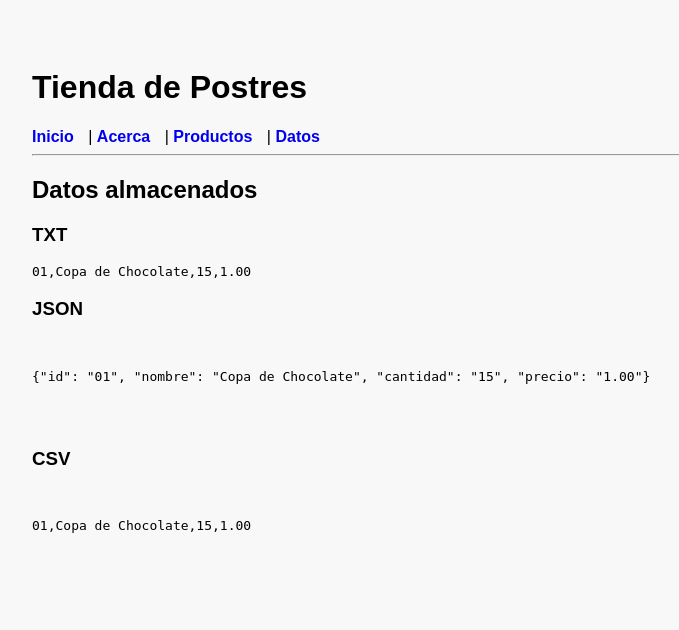
After one commit to Narcisa12-a/Desarrollo-app-web-Proyecto-2526, a Flask app: page /datos in a window 1280 px wide. The commit adds this page. Shown: the top 630 px of the page, without its empty margins (16-695 px from the left). Run offline with Flask 3, Linux system fonts and the light colour scheme.

Commit message:
Semana 12 mejorado

```diff
--- a/Proyecto_postres/app.py
+++ b/Proyecto_postres/app.py
@@ -1,11 +1,25 @@
 from flask import Flask, render_template, request, redirect
-import sqlite3
-from inventario.bd import crear_tabla
+from flask_sqlalchemy import SQLAlchemy
+import json
+import csv
 
 app = Flask(__name__)
 
-# Crear la base de datos si no existe
-crear_tabla()
+# configuración base de datos
+app.config['SQLALCHEMY_DATABASE_URI'] = 'sqlite:///inventario.db'
+app.config['SQLALCHEMY_TRACK_MODIFICATIONS'] = False
+
+db = SQLAlchemy(app)
+
+# MODELO PRODUCTO
+class Producto(db.Model):
+    id = db.Column(db.Integer, primary_key=True)
+    nombre = db.Column(db.String(100))
+    cantidad = db.Column(db.Integer)
+    precio = db.Column(db.Float)
+
+with app.app_context():
+    db.create_all()
 
 # PAGINA PRINCIPAL
 @app.route("/")
@@ -20,12 +34,8 @@ def about():
 # MOSTRAR PRODUCTOS
 @app.route("/productos")
 def productos():
-    conexion = sqlite3.connect("inventario.db")
-    cursor = conexion.cursor()
-    cursor.execute("SELECT * FROM productos")
-    lista_productos = cursor.fetchall()
-    conexion.close()
-    return render_template("productos.html", productos=lista_productos)
+    productos = Producto.query.all()
+    return render_template("productos.html", productos=productos)
 
 # AGREGAR PRODUCTO
 @app.route("/agregar", methods=["GET","POST"])
@@ -35,22 +45,48 @@ def agregar():
         nombre = request.form["nombre"]
         cantidad = request.form["cantidad"]
         precio = request.form["precio"]
-        conexion = sqlite3.connect("inventario.db")
-        cursor = conexion.cursor()
-        cursor.execute(
-            "INSERT INTO productos VALUES(?,?,?,?)",
-            (id, nombre, cantidad, precio)
+        producto = Producto(
+            id=id,
+            nombre=nombre,
+            cantidad=cantidad,
+            precio=precio
         )
-        conexion.commit()
-        conexion.close()
+        db.session.add(producto)
+        db.session.commit()
+        # guardar en TXT
+        with open("inventario/data/datos.txt", "a") as archivo:
+            archivo.write(f"{id},{nombre},{cantidad},{precio}\n")
+        # guardar en JSON
+        datos_json = {
+            "id": id,
+            "nombre": nombre,
+            "cantidad": cantidad,
+            "precio": precio
+        }
+        with open("inventario/data/datos.json", "a") as archivo:
+            json.dump(datos_json, archivo)
+            archivo.write("\n")
+        # guardar en CSV
+        with open("inventario/data/datos.csv", "a", newline="") as archivo:
+            writer = csv.writer(archivo)
+            writer.writerow([id, nombre, cantidad, precio])
         return redirect("/productos")
     return render_template("producto_form.html")
 
-# RUTA DINAMICA PEDIDOS
-@app.route("/pedido/<cliente>")
-def pedido(cliente):
-    return f"Hola {cliente}, tu pedido de postres está en preparación."
+# MOSTRAR ARCHIVOS
+@app.route("/datos")
+def datos():
+    txt = open("inventario/data/datos.txt").read()
+    with open("inventario/data/datos.json") as archivo:
+        json_data = archivo.readlines()
+    with open("inventario/data/datos.csv") as archivo:
+        csv_data = archivo.readlines()
+    return render_template(
+        "datos.html",
+        txt=txt,
+        json_data=json_data,
+        csv_data=csv_data
+    )
 
-# EJECUTAR APP
 if __name__ == "__main__":
     app.run(debug=True)
--- /dev/null
+++ b/Proyecto_postres/form.py
@@ -0,0 +1 @@
+#archivo para formularios futuros
--- /dev/null
+++ b/Proyecto_postres/init.py
@@ -0,0 +1 @@
+#inicializador del proyecto
--- /dev/null
+++ b/Proyecto_postres/inventario/data/datos.csv
@@ -0,0 +1 @@
+01,Copa de Chocolate,15,1.00
--- /dev/null
+++ b/Proyecto_postres/inventario/data/datos.json
@@ -0,0 +1 @@
+{"id": "01", "nombre": "Copa de Chocolate", "cantidad": "15", "precio": "1.00"}
--- /dev/null
+++ b/Proyecto_postres/inventario/data/datos.txt
@@ -0,0 +1 @@
+01,Copa de Chocolate,15,1.00
--- a/Proyecto_postres/inventario/init.py
+++ b/Proyecto_postres/inventario/init.py
@@ -0,0 +1 @@
+#inicializador del modulo inventario
--- /dev/null
+++ b/Proyecto_postres/static/styles.css
@@ -0,0 +1,21 @@
+body{
+    font-family: Arial;
+    background:#f8f8f8;
+    padding:40px;
+}
+
+table{
+    border-collapse:collapse;
+    width:60%;
+}
+
+th,td{
+    border:1px solid #ccc;
+    padding:8px;
+}
+
+nav a{
+    margin-right:10px;
+    text-decoration:none;
+    font-weight:bold;
+}
--- a/Proyecto_postres/templates/about.html
+++ b/Proyecto_postres/templates/about.html
@@ -2,10 +2,8 @@
 
 {% block content %}
 
-<h2>Acerca de Nosotros</h2>
+<h2>Acerca de sistema</h2>
 
-<p>Cat Cake es una tienda dedicada a la elaboración de postres caseros.</p>
-
-<p>Nuestro objetivo es ofrecer productos de calidad y deliciosos.</p>
+<p>Aplicación desarrollada con Flask para gestionar inventario de postres.</p>
 
 {% endblock %}
--- a/Proyecto_postres/templates/base.html
+++ b/Proyecto_postres/templates/base.html
@@ -1,30 +1,30 @@
 <!DOCTYPE html>
 <html>
 <head>
-    <title>Cat Cake - Tienda de Postres</title>
-    <link rel="stylesheet" href="{{ url_for('static', filename='styles.css') }}">
+
+<title>Tienda de Postres</title>
+<link rel="stylesheet" href="{{ url_for('static', filename='styles.css') }}">
+
 </head>
 
 <body>
 
-<header>
-    <h1>Cat Cake 🍰</h1>
+<h1>Tienda de Postres</h1>
 
-    <nav>
-        <a href="/">Inicio</a>
-        <a href="/about">Acerca de</a>
-        <a href="/productos">Productos</a>
-    </nav>
-</header>
+<nav>
 
-<main>
+<a href="/">Inicio</a> |
+<a href="/about">Acerca</a> |
+<a href="/productos">Productos</a> |
+<a href="/datos">Datos</a>
+
+</nav>
+
+<hr>
+
 {% block content %}
+
 {% endblock %}
-</main>
-
-<footer>
-<p>© 2026 Cat Cake - Tienda de Postres</p>
-</footer>
 
 </body>
 </html>
--- /dev/null
+++ b/Proyecto_postres/templates/datos.html
@@ -0,0 +1,31 @@
+{% extends "base.html" %}
+
+{% block content %}
+
+<h2>Datos almacenados</h2>
+
+<h3>TXT</h3>
+
+<pre>{{txt}}</pre>
+
+<h3>JSON</h3>
+
+<pre>
+
+{% for linea in json_data %}
+{{linea}}
+{% endfor %}
+
+</pre>
+
+<h3>CSV</h3>
+
+<pre>
+
+{% for linea in csv_data %}
+{{linea}}
+{% endfor %}
+
+</pre>
+
+{% endblock %}
--- a/Proyecto_postres/templates/index.html
+++ b/Proyecto_postres/templates/index.html
@@ -2,10 +2,8 @@
 
 {% block content %}
 
-<h2>Bienvenido a Cat Cake</h2>
+<h2>Bienvenido a la Tienda de Postres</h2>
 
-<p>Tu tienda online de postres deliciosos.</p>
-
-<p>Aquí podrás encontrar brownies, cupcakes, cheesecakes y más.</p>
+<p>Sistema de gestión de inventario de postres.</p>
 
 {% endblock %}
--- a/requirements.txt
+++ b/requirements.txt
@@ -0,0 +1,2 @@
+Flask
+flask_sqlalchemy
```
Also changed, not shown: Proyecto_postres/inventario/bd.py (+0 -16 lines), Proyecto_postres/inventario/inventario.py (+0 -13 lines), Proyecto_postres/templates/productos.html (+5 -5 lines), static/styless.css (deleted, +0 -24 lines), 1 other file.
